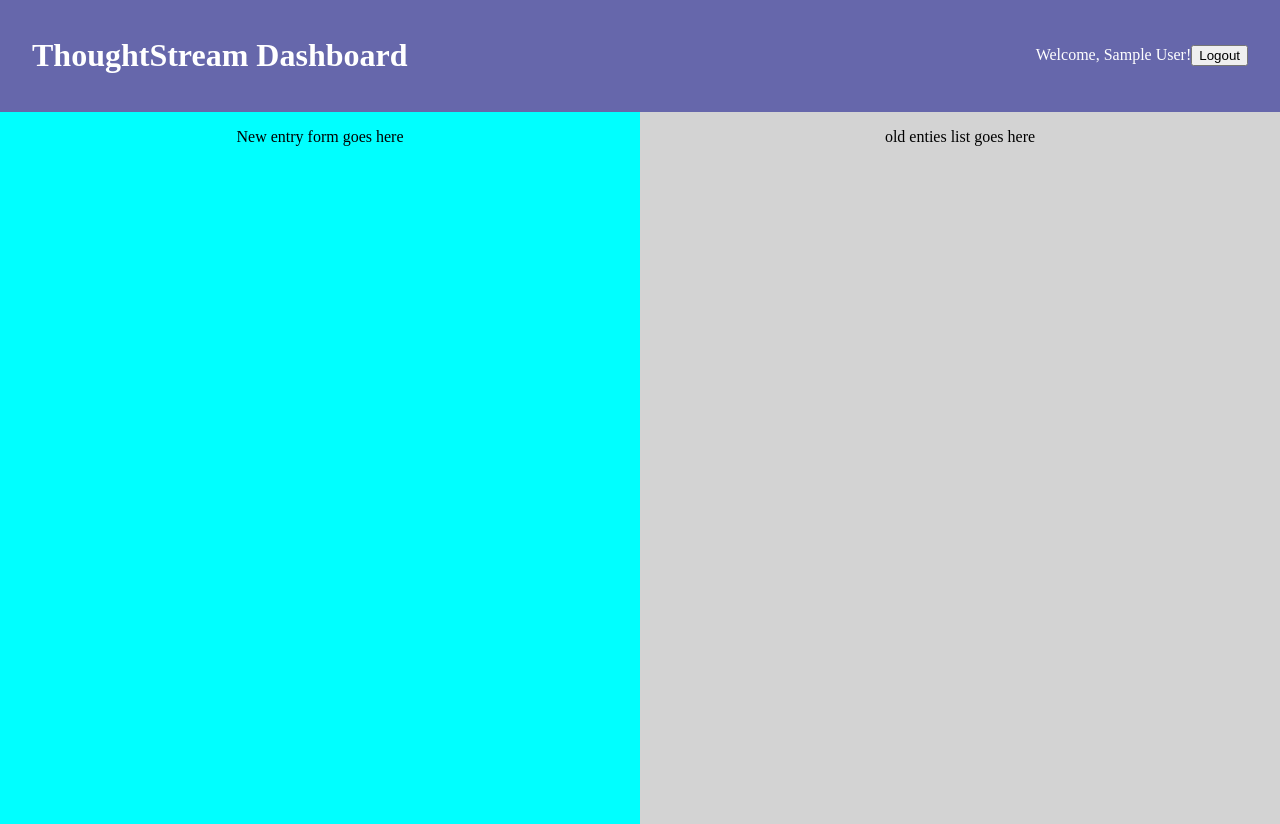
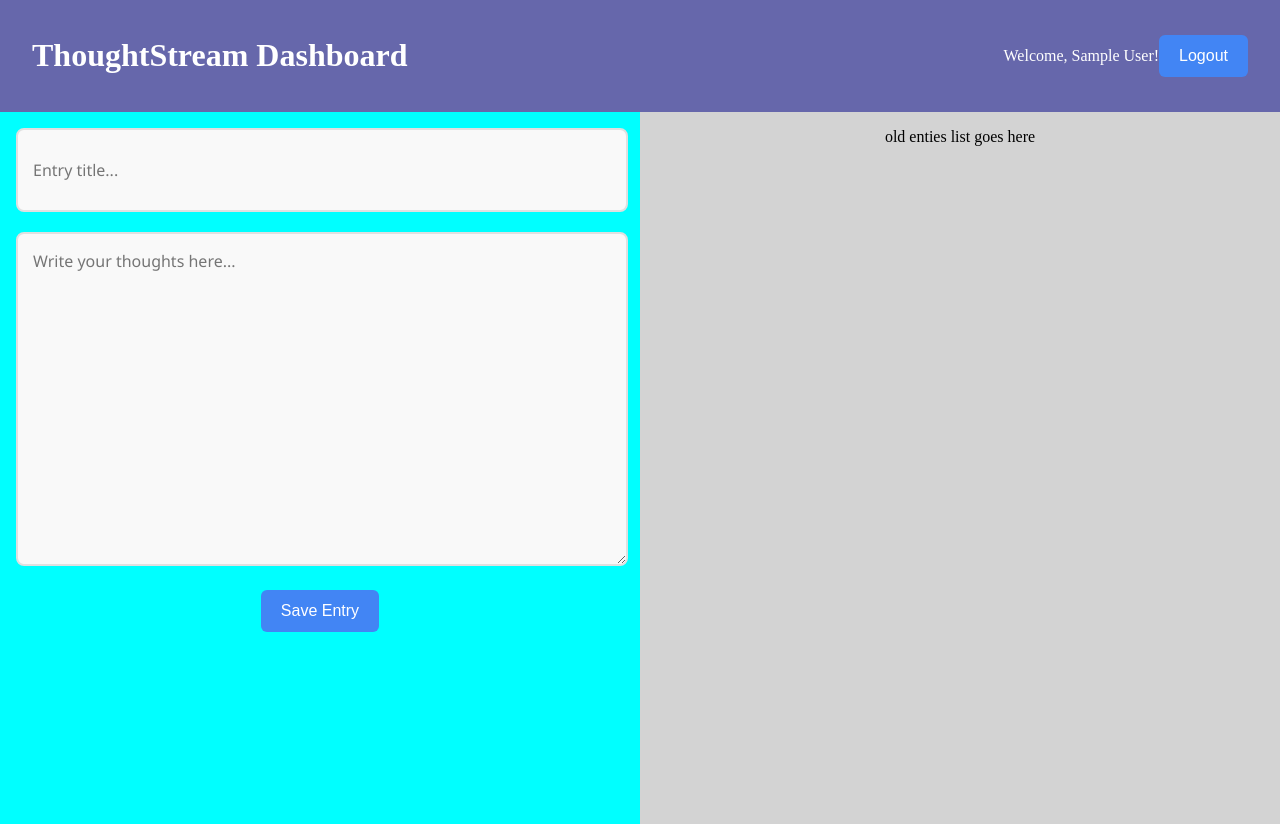
Before and after one commit to sargis8803/ThoughtStream, a React (Vite) app in the folder thoughtstream-frontend/: page /dashboard in a window 1280 px wide. Built offline with nearby package versions, Linux system fonts and the light colour scheme; no server answers; sample sign-in values are in the browser's storage.

Commit message:
added css to dashboard

```diff
--- a/thoughtstream-frontend/src/App.css
+++ b/thoughtstream-frontend/src/App.css
@@ -40,3 +40,52 @@ body{
   padding: 1rem;
   height: 100%;
 }
+
+input, textarea {
+  width: 95%;
+  padding: 15px;
+  font-size: 16px;
+  font-family: 'Segoe UI', system-ui, sans-serif;
+  line-height: 1.5;
+  margin-bottom: 20px;
+  border: 2px solid #e0e0e0;
+  border-radius: 8px;
+  background-color: #f9f9f9;
+  transition: all 0.3s ease;
+}
+
+input:focus, textarea:focus {
+  outline: none;             /* Removes default browser outline */
+  border-color: #4a90e2;     /* Blue border when focused */
+  background-color: #fff;    /* White background when focused */
+  box-shadow: 0 0 0 3px rgba(74, 144, 226, 0.2); /* Blue glow */
+}
+
+textarea {
+  min-height: 300px;   /* Minimum height */
+  resize: vertical;    /* Allows vertical resizing only */
+  line-height: 1.6;    /* More breathing room between lines */
+}
+
+input {
+  height: 50px;  /* Fixed height for title input */
+}
+
+button {
+  padding: 12px 20px;
+  font-size: 16px;
+  background: #4285f4;
+  color: white;
+  border: none;
+  border-radius: 6px;
+  cursor: pointer;
+  transition: background 0.2s;
+}
+
+button:hover {
+  background: #3367d6;
+}
+
+button:active {
+  transform: scale(0.98); /* press effect */
+}
--- a/thoughtstream-frontend/src/pages/Dashboard.jsx
+++ b/thoughtstream-frontend/src/pages/Dashboard.jsx
@@ -1,10 +1,20 @@
 // src/pages/Dashboard.jsx
 
-import { useContext } from "react";
+import React, { useState, useContext } from "react";
 import { AuthContext } from "../context/AuthContext";
 
 function Dashboard() {
   const { user, logout } = useContext(AuthContext);
+
+  const [entry, setEntry] = useState("");
+  const [title, setTitle] = useState(""); // Added title field
+
+  const handleSubmit = (e) => {
+    e.preventDefault();
+    console.log("New entry submitted:", { title, entry });
+    setTitle("");
+    setEntry("");
+  };
 
   return (
     <div className="dashboard-page">
@@ -17,7 +27,38 @@ function Dashboard() {
       </header>
 
       <main className="dashboard-main">
-        <section id="text-entry">New entry form goes here</section>
+        <section id="text-entry">
+        <form onSubmit={handleSubmit} className="entry-form">
+            <div className="form-group">
+              <label htmlFor="entryTitle"></label>
+              <input
+                id="entryTitle"
+                type="text"
+                value={title}
+                onChange={(e) => setTitle(e.target.value)}
+                placeholder="Entry title..."
+                className="title-input"
+              />
+            </div>
+
+            <div className="form-group">
+              <label htmlFor="entryContent"></label>
+              <textarea
+                id="entryContent"
+                value={entry}
+                onChange={(e) => setEntry(e.target.value)}
+                placeholder="Write your thoughts here..."
+                className="content-textarea"
+                rows={10}
+                required
+              />
+            </div>
+
+            <button type="submit" className="submit-button">
+              Save Entry
+            </button>
+          </form>
+        </section>
         <section id="old-entries">old enties list goes here</section>
       </main>
     </div>
```
